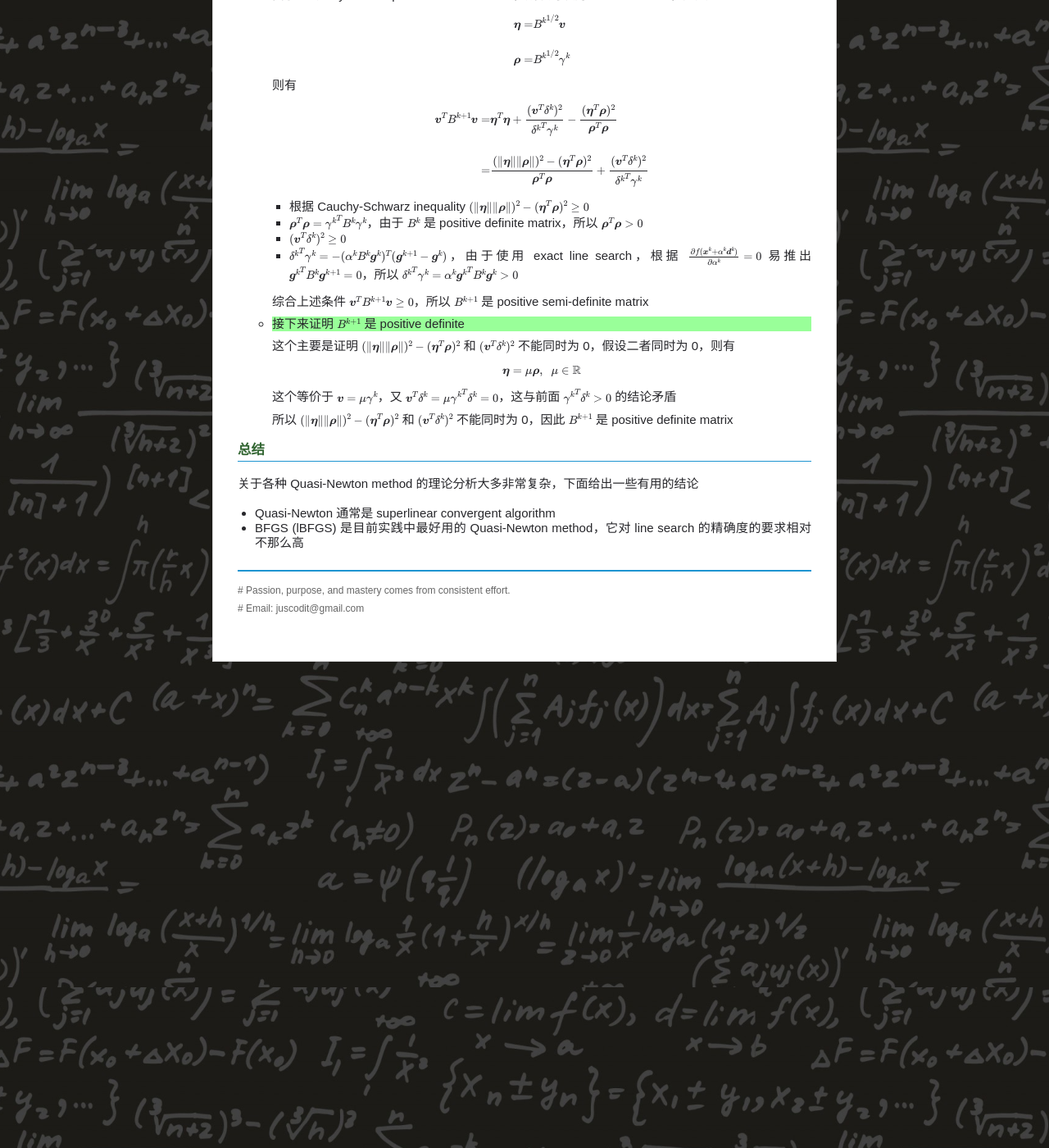
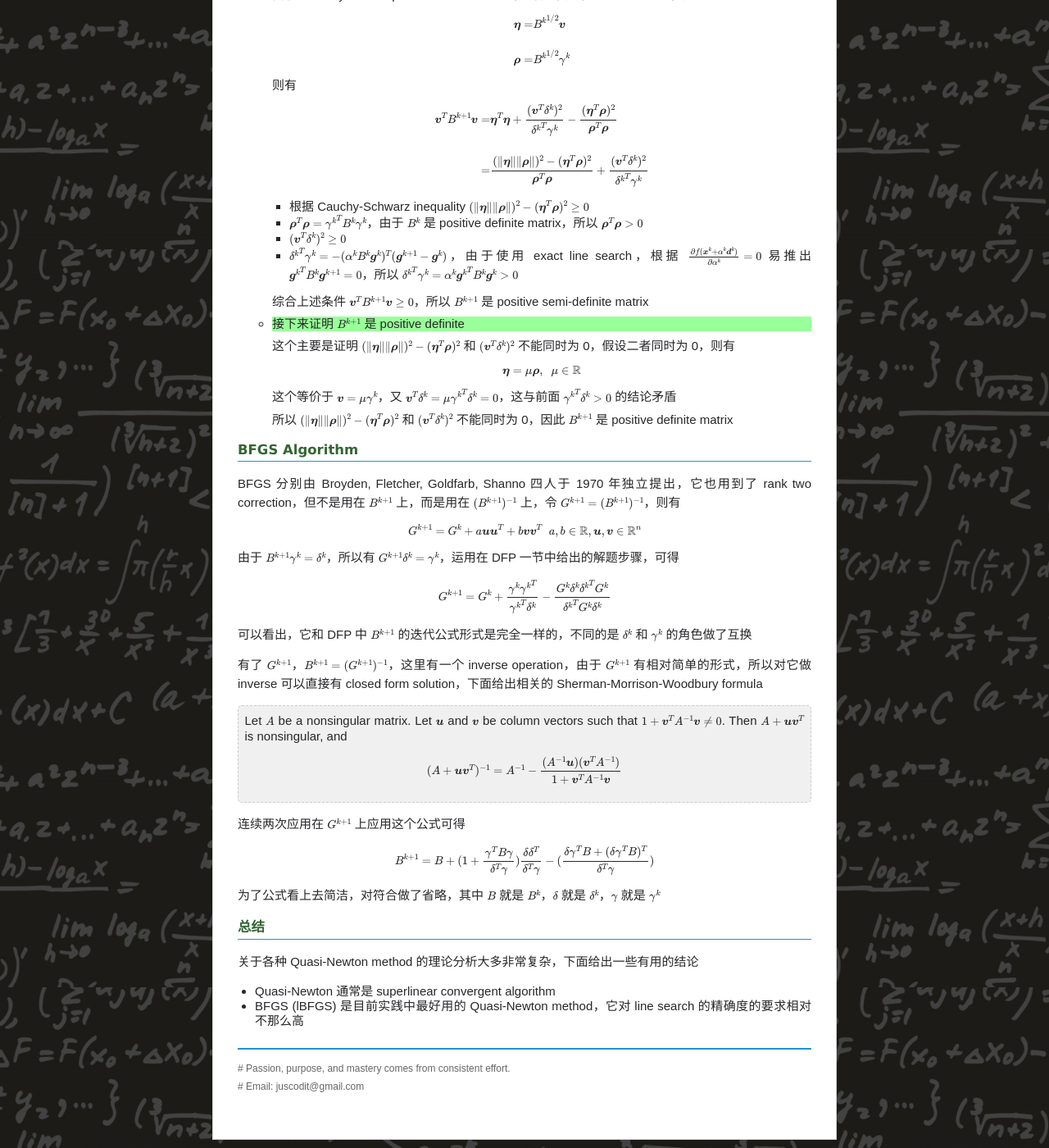
Before and after one commit to chenrushan/chenrushan.github.io, a Jekyll site: the page built from _posts/2014-07-13-NP-10-quasi-newton.markdown, in a window 1280 px wide and 1400 px high, scrolled down 3296 px. Shown: the whole window at 82% size. Built offline with Jekyll 4.4.1, drawn with Linux system fonts in a browser that asks for light colours; Markdown is read by kramdown in place of the engine named in the settings; formulas are drawn with MathJax 3; some of the changed text lies outside the part shown.

Commit message:
[np10]: update

```diff
--- a/_posts/2014-07-13-NP-10-quasi-newton.markdown
+++ b/_posts/2014-07-13-NP-10-quasi-newton.markdown
@@ -119,7 +119,7 @@ $$B^{k+1} = B^k + \frac{(\delta^k - B^k\gamma^k)(\delta^k - B^k\gamma^k)^T}{(\de
 
 * 如果 $(\delta^k - B^k\gamma^k)^T \gamma^k$ 接近于 $0$，则实际在计算 $B^{k+1}$ 可能会遇到问题
 
-#### DFP Algorithm
+#### DFP Algorithm (Rank Two Correction)
 
 DFP 是一个 rank two 的算法，最早由 Davidon 在 1959 年提出，后来 Fletcher 和 Powell 在 1963 年先后做了修改，所以算法取名为 DFP。DFP 计算 $B^{k+1}$ 的公式是
 
@@ -210,6 +210,32 @@ $$B^{k+1} = B^k + \frac{ \delta^k {\delta^k}^T }{ {\delta^k}^T \gamma^k} - \frac
 
      所以 $(\Vert \boldsymbol{\eta} \Vert \Vert \boldsymbol{\rho} \Vert)^2 - (\boldsymbol{\eta}^T \boldsymbol{\rho})^2$ 和 ${(\boldsymbol{v}^T \delta^k)^2}$ 不能同时为 0，因此 $B^{k+1}$ 是 positive definite matrix
 
+#### BFGS Algorithm
+
+BFGS 分别由 Broyden, Fletcher, Goldfarb, Shanno 四人于 1970 年独立提出，它也用到了 rank two correction，但不是用在 $B^{k+1}$ 上，而是用在 $(B^{k+1})^{-1}$ 上，令 $G^{k+1} = (B^{k+1})^{-1}$，则有
+
+$$G^{k+1} = G^{k} + a \boldsymbol{u}\boldsymbol{u}^T + b \boldsymbol{v}\boldsymbol{v}^T\;\; a,b \in \mathbb{R}, \boldsymbol{u},\boldsymbol{v} \in \mathbb{R}^n$$
+
+由于 $B^{k+1} \gamma^{k} = \delta^{k}$，所以有 $G^{k+1} \delta^{k} = \gamma^{k}$，运用在 DFP 一节中给出的解题步骤，可得
+
+$$G^{k+1} = G^k + \frac{\gamma^k {\gamma^k}^T}{ {\gamma^k}^T \delta^k} - \frac{G^k \delta^k {\delta^k}^T G^k}{ {\delta^k}^T G^k \delta^k}$$
+
+可以看出，它和 DFP 中 $B^{k+1}$ 的迭代公式形式是完全一样的，不同的是 $\delta^k$ 和 $\gamma^k$ 的角色做了互换
+
+有了 $G^{k+1}$，$B^{k+1} = (G^{k+1})^{-1}$，这里有一个 inverse operation，由于 $G^{k+1}$ 有相对简单的形式，所以对它做 inverse 可以直接有 closed form solution，下面给出相关的 Sherman-Morrison-Woodbury formula
+
+<blockquote>
+Let $A$ be a nonsingular matrix. Let $\boldsymbol{u}$ and $\boldsymbol{v}$ be column vectors such that $1 + \boldsymbol{v}^T A^{-1} \boldsymbol{v} \neq 0$. Then $A + \boldsymbol{u}\boldsymbol{v}^T$ is nonsingular, and
+
+$$ (A + \boldsymbol{u}\boldsymbol{v}^T)^{-1} = A^{-1} - \frac{(A^{-1} \boldsymbol{u})(\boldsymbol{v}^T A^{-1})}{1 + \boldsymbol{v}^T A^{-1} \boldsymbol{v}}$$
+</blockquote>
+
+连续两次应用在 $G^{k+1}$ 上应用这个公式可得
+
+$$ B^{k+1} = B + (1 + \frac{\gamma^T B \gamma}{\delta^T \gamma}) \frac{\delta \delta^T}{\delta^T \gamma} - (\frac{\delta \gamma^T B + (\delta \gamma^T B)^T}{\delta^T \gamma}) $$
+
+为了公式看上去简洁，对符合做了省略，其中 $B$ 就是 $B^k$，$\delta$ 就是 $\delta^k$，$\gamma$ 就是 $\gamma^k$
+
 #### 总结
 
 关于各种 Quasi-Newton method 的理论分析大多非常复杂，下面给出一些有用的结论
```
